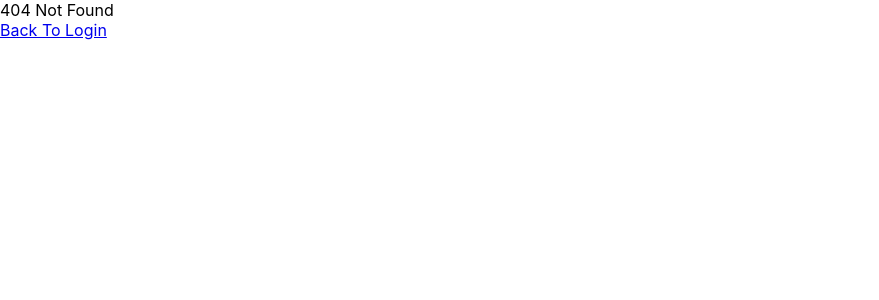
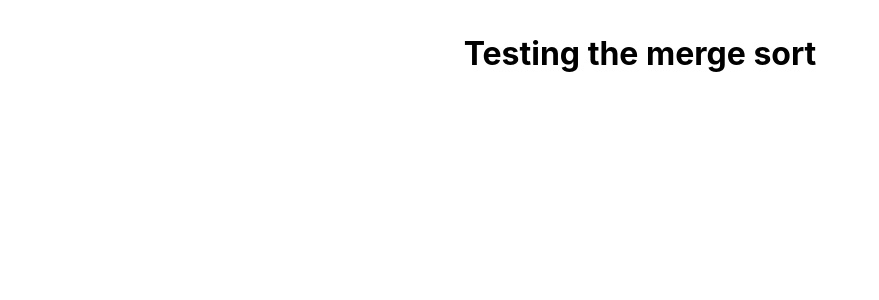
Before and after one commit to srym8/clarify, a React (Create React App) app: page /sort in a window 1280 px wide. Before the commit this address had no page. Shown: the top 300 px of the page, without its empty margins (0-879 px from the left). Built offline with nearby package versions, Linux system fonts and the light colour scheme.

Commit message:
Added sort component to router

```diff
--- a/src/components/Sort/Sort.js
+++ b/src/components/Sort/Sort.js
@@ -0,0 +1,11 @@
+import React from "react";
+
+import "./Sort.css";
+
+function SortTest() {
+    return (
+        <h1>Testing the merge sort</h1>
+    )
+}
+
+export default SortTest
--- a/src/index.js
+++ b/src/index.js
@@ -3,6 +3,7 @@ import ReactDOM from 'react-dom/client';
 import './index.css';
 import App from './components/App/App';
 import Login from "./components/Login/Login";
+import SortTest from './components/Sort/Sort';
 import NotFoundPage from './components/NotFoundPage/NotFoundPage';
 import reportWebVitals from './reportWebVitals';
 
@@ -17,6 +18,10 @@ const router = createBrowserRouter([{
     path: "/app",
     element: <App />
   },
+  {
+    path: "sort",
+    element: <SortTest />
+  }
 ]);
 
 const root = ReactDOM.createRoot(document.getElementById('root'));
```
